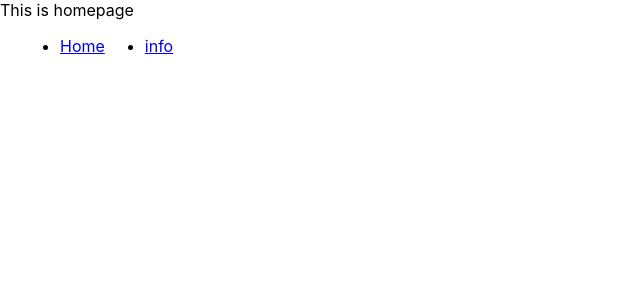
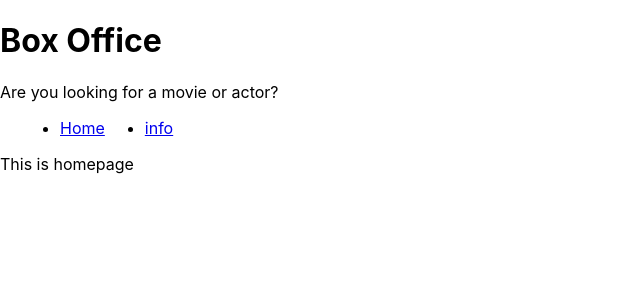
Before and after one commit to jeganjp/box-office, a React (Create React App) app: page / in a window 1280 px wide. Shown: the top 300 px of the page, without its empty margins (0-640 px from the left). Built offline with nearby package versions, Linux system fonts and the light colour scheme.

Commit message:
addedd title and main page layout

```diff
--- a/src/App.js
+++ b/src/App.js
@@ -1,6 +1,5 @@
 import React from 'react';
 import {Switch,Route} from 'react-router-dom';
-import Navbar from './components/Navbar';
 import Home from './pages/Home';
 import Info from './pages/Info';
 
@@ -20,7 +19,6 @@
         </div>
       </Route>
       </Switch>
-      <Navbar />
       </div>
   );
 }
--- /dev/null
+++ b/src/components/MainPageLayout.js
@@ -0,0 +1,17 @@
+import React from 'react';
+import Navbar from './Navbar';
+import Title from './Title';
+
+const MainPageLayout = ({children}) => {
+    return (
+        <div>
+            <Title title='Box Office' subtitle='Are you looking for a movie or actor?'/>
+            <Navbar />
+            {
+                children
+            }
+      </div>
+    )
+}
+
+export default MainPageLayout
--- /dev/null
+++ b/src/components/Title.js
@@ -0,0 +1,12 @@
+import React from 'react'
+
+const Title = ({title,subtitle}) => {
+    return (
+        <div>
+            <h1>{title}</h1>
+            <p>{subtitle}</p>
+        </div>
+    )
+}
+
+export default Title
--- a/src/pages/Home.js
+++ b/src/pages/Home.js
@@ -1,10 +1,11 @@
-import React from 'react'
+import React from 'react';
+import MainPageLayout from '../components/MainPageLayout';
 
 const Home = () => {
     return (
-        <div>
+        <MainPageLayout>
             This is homepage
-        </div>
+        </MainPageLayout>
     )
 }
 
--- a/src/pages/Info.js
+++ b/src/pages/Info.js
@@ -1,10 +1,11 @@
-import React from 'react'
+import React from 'react';
+import MainPageLayout from '../components/MainPageLayout';
 
 const Info = () => {
     return (
-        <div>
+        <MainPageLayout>
           This is info page
-        </div>
+        </MainPageLayout>
     )
 }
 
```
Also changed, not shown: 1 other file (tests, documents, lock files or other folders).
